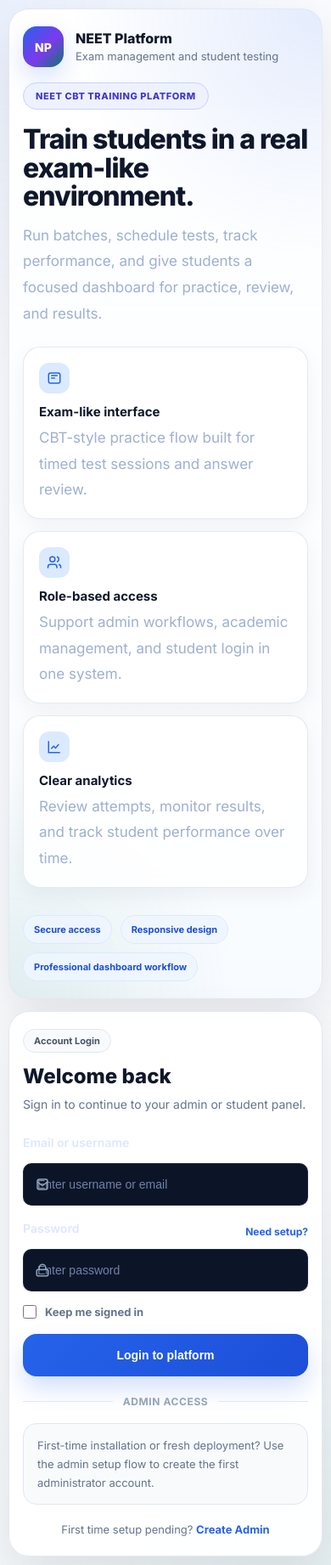
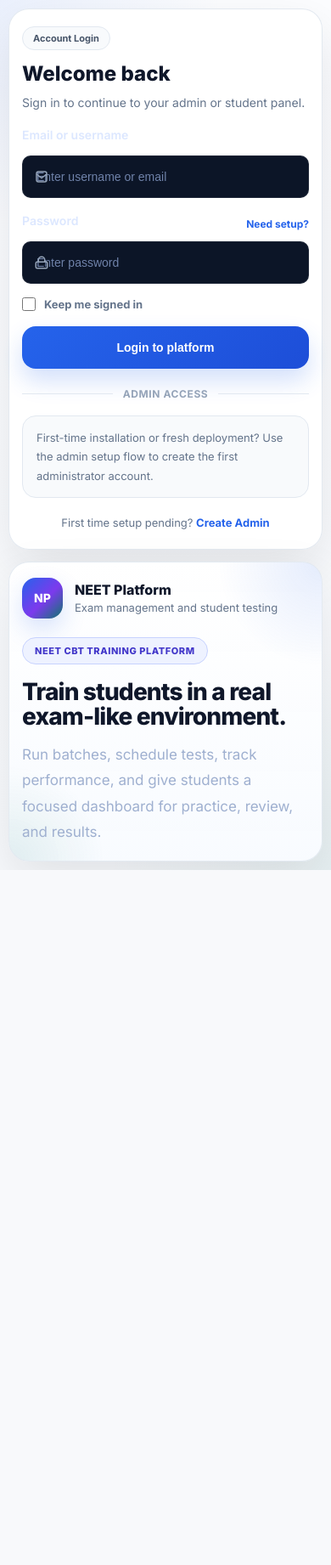
Before and after one commit to mudit0829/neet-platform, a Flask app: template templates/login.html in a window 390 px wide. Shown: the whole page at 85% size. After the commit the page ends 1024 px from the top, so only its background shows below. Run offline with Flask 3, Linux system fonts and the light colour scheme; the template is opened without the code that fills it, so the values that code supplies are empty.

Commit message:
Update login.html

```diff
--- a/templates/login.html
+++ b/templates/login.html
@@ -14,7 +14,7 @@
     :root {
       --bg: #f8fafc;
       --bg-soft: #f1f5f9;
-      --surface: rgba(255, 255, 255, 0.94);
+      --surface: rgba(255, 255, 255, 0.96);
       --surface-strong: #ffffff;
       --border: #e2e8f0;
       --border-strong: #cbd5e1;
@@ -38,12 +38,6 @@
       --radius-md: 16px;
       --radius-lg: 24px;
       --radius-xl: 32px;
-
-      --text-xs: 12px;
-      --text-sm: 14px;
-      --text-base: 16px;
-      --text-lg: 18px;
-      --text-xl: 28px;
     }
 
     * {
@@ -467,12 +461,15 @@
         grid-template-columns: 1fr;
       }
 
-      .auth-brand,
       .auth-side {
+        order: 1;
         min-height: auto;
+        align-items: flex-start;
       }
 
       .auth-brand {
+        order: 2;
+        min-height: auto;
         padding: 32px;
       }
 
@@ -487,40 +484,43 @@
         gap: 14px;
       }
 
-      .auth-brand,
-      .auth-card {
+      .auth-side {
+        order: 1;
+      }
+
+      .auth-brand {
+        order: 2;
+        padding: 22px 18px;
         border-radius: 24px;
       }
 
-      .auth-brand {
-        padding: 24px 20px;
+      .auth-card {
+        padding: 22px 18px;
+        border-radius: 24px;
       }
 
-      .auth-card {
-        padding: 24px 20px;
-      }
-
-      .brand-logo-row {
+      .auth-head {
         margin-bottom: 18px;
       }
 
       .auth-brand h1 {
-        font-size: 32px;
+        font-size: 28px;
         max-width: none;
       }
 
       .brand-copy {
         font-size: 14px;
-        line-height: 1.75;
+        line-height: 1.7;
       }
 
       .feature-grid {
         grid-template-columns: 1fr;
-        margin-top: 24px;
+        margin-top: 20px;
       }
 
-      .auth-head h2 {
-        font-size: 24px;
+      .feature-grid,
+      .brand-footer {
+        display: none;
       }
 
       .auth-options {
@@ -535,17 +535,20 @@
       }
 
       .auth-brand {
-        padding: 20px 16px;
+        padding: 18px 15px;
       }
 
       .auth-card {
-        padding: 20px 16px;
+        padding: 20px 15px;
       }
 
       .brand-badge,
-      .auth-eyebrow,
-      .brand-chip {
+      .auth-eyebrow {
         font-size: 11px;
+      }
+
+      .auth-head h2 {
+        font-size: 24px;
       }
 
       .form-control,
@@ -557,71 +560,6 @@
 </head>
 <body>
   <section class="auth-page">
-    <aside class="auth-brand">
-      <div class="brand-top">
-        <div class="brand-logo-row">
-          <div class="brand-logo">NP</div>
-          <div>
-            <div class="brand-name">NEET Platform</div>
-            <div class="brand-subtitle">Exam management and student testing</div>
-          </div>
-        </div>
-
-        <div class="brand-badge">NEET CBT Training Platform</div>
-
-        <h1>Train students in a real exam-like environment.</h1>
-
-        <p class="brand-copy">
-          Run batches, schedule tests, track performance, and give students a focused dashboard
-          for practice, review, and results.
-        </p>
-
-        <div class="feature-grid">
-          <article class="feature-card">
-            <div class="feature-icon">
-              <svg viewBox="0 0 24 24" width="18" height="18" fill="none" stroke="currentColor" stroke-width="2">
-                <rect x="3" y="4" width="18" height="16" rx="3"></rect>
-                <path d="M7 8h10"></path>
-                <path d="M7 12h6"></path>
-              </svg>
-            </div>
-            <h3 class="feature-title">Exam-like interface</h3>
-            <p class="feature-text">CBT-style practice flow built for timed test sessions and answer review.</p>
-          </article>
-
-          <article class="feature-card">
-            <div class="feature-icon">
-              <svg viewBox="0 0 24 24" width="18" height="18" fill="none" stroke="currentColor" stroke-width="2">
-                <path d="M16 21v-2a4 4 0 0 0-4-4H6a4 4 0 0 0-4 4v2"></path>
-                <circle cx="9" cy="7" r="4"></circle>
-                <path d="M22 21v-2a4 4 0 0 0-3-3.87"></path>
-                <path d="M16 3.13a4 4 0 0 1 0 7.75"></path>
-              </svg>
-            </div>
-            <h3 class="feature-title">Role-based access</h3>
-            <p class="feature-text">Support admin workflows, academic management, and student login in one system.</p>
-          </article>
-
-          <article class="feature-card">
-            <div class="feature-icon">
-              <svg viewBox="0 0 24 24" width="18" height="18" fill="none" stroke="currentColor" stroke-width="2">
-                <path d="M3 3v18h18"></path>
-                <path d="M7 15l4-4 3 3 5-6"></path>
-              </svg>
-            </div>
-            <h3 class="feature-title">Clear analytics</h3>
-            <p class="feature-text">Review attempts, monitor results, and track student performance over time.</p>
-          </article>
-        </div>
-      </div>
-
-      <div class="brand-footer">
-        <span class="brand-chip">Secure access</span>
-        <span class="brand-chip">Responsive design</span>
-        <span class="brand-chip">Professional dashboard workflow</span>
-      </div>
-    </aside>
-
     <div class="auth-side">
       <div class="auth-card">
         <div class="auth-head">
```
Also changed, not shown: other parts of templates/login.html (+66 -1 lines).
